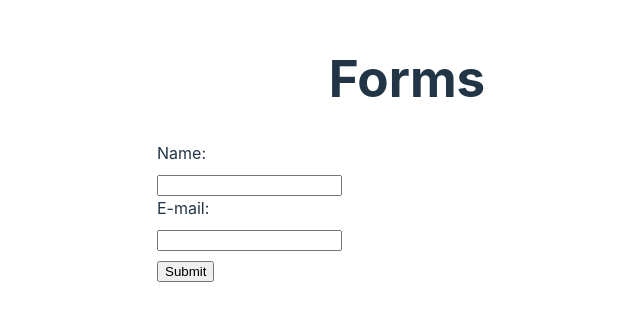
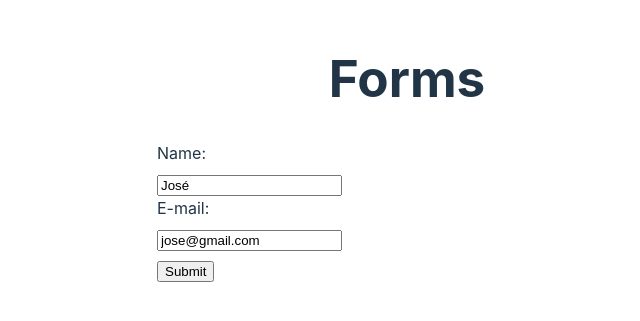
Before and after one commit to marcelodv/react-do-zero-a-maestria, a React (Vite) app in the folder react-forms/form/: page / in a window 1280 px wide. Shown: the part 251-572 px from the top of the page, without its empty margins (233-873 px from the left). Built offline with nearby package versions, Linux system fonts and the light colour scheme.

Commit message:
feat: implement 'controlled inputs' on the form component

```diff
--- a/react-forms/form/src/App.jsx
+++ b/react-forms/form/src/App.jsx
@@ -6,7 +6,7 @@ function App() {
   return (
     <div className="App">
       <h1>Forms</h1>
-      <MyForm />
+      <MyForm user={{ name: "José", email: "jose@gmail.com" }} />
     </div>
   )
 }
--- a/react-forms/form/src/components/MyForm.jsx
+++ b/react-forms/form/src/components/MyForm.jsx
@@ -1,20 +1,38 @@
 import { useState } from "react"
 import "./MyForm.css"
 
-export default function MyForm () {
-    const [name, setName] = useState()
-    const [email, setEmail] = useState()
+export default function MyForm ({ user }) {
+    const [name, setName] = useState(user ? user.name : "")
+    const [email, setEmail] = useState(user ? user.email : "")
+
+    const handleSubmit = (e) => {
+        e.preventDefault()
+        console.log("Submitting the form...")
+        console.log(name, email)
+    }
 
     return (
         <div>
-            <form>
+            <form onSubmit={handleSubmit}>
                 <div>
                     <label htmlFor="name">Name: </label>
-                    <input type="text" name="name" id="name" onChange={(e) => setName(e.target.value)} />
+                    <input
+                        type="text"
+                        name="name"
+                        id="name"
+                        onChange={(e) => setName(e.target.value)}
+                        value={name}
+                    />
                 </div>
                 <label>
                     <span>E-mail: </span>
-                    <input type="email" name="email" id="email" onChange={(e) => setEmail(e.target.value)} />
+                    <input
+                        type="email"
+                        name="email"
+                        id="email"
+                        onChange={(e) => setEmail(e.target.value)}
+                        value={email}
+                    />
                 </label>
                 <input type="submit" value="Submit" />
             </form>
```
